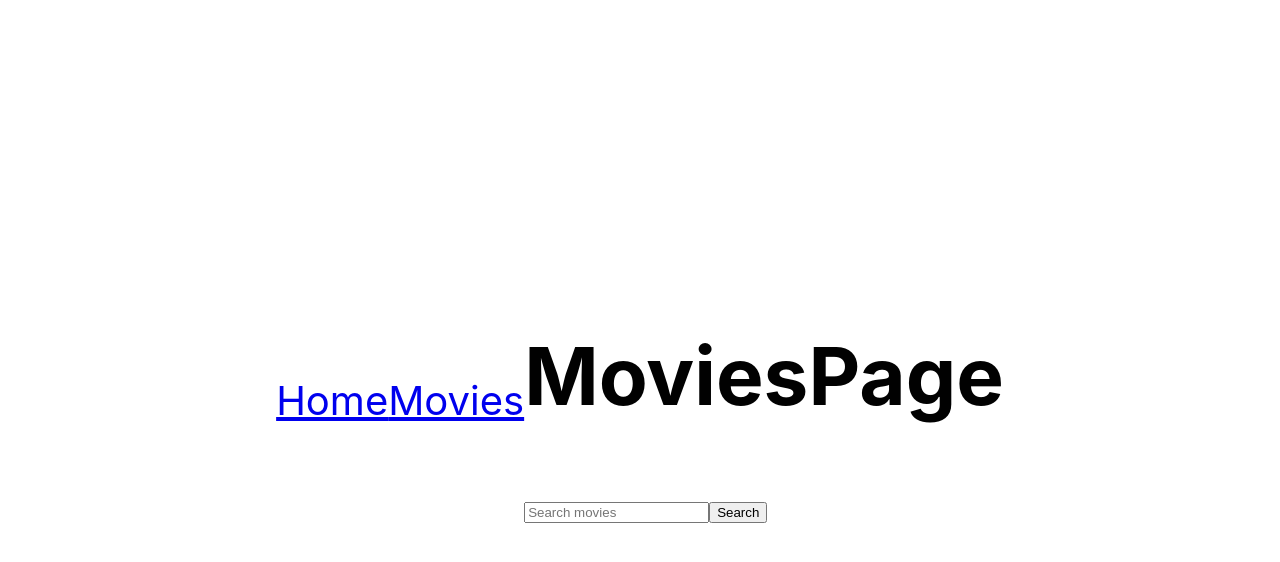
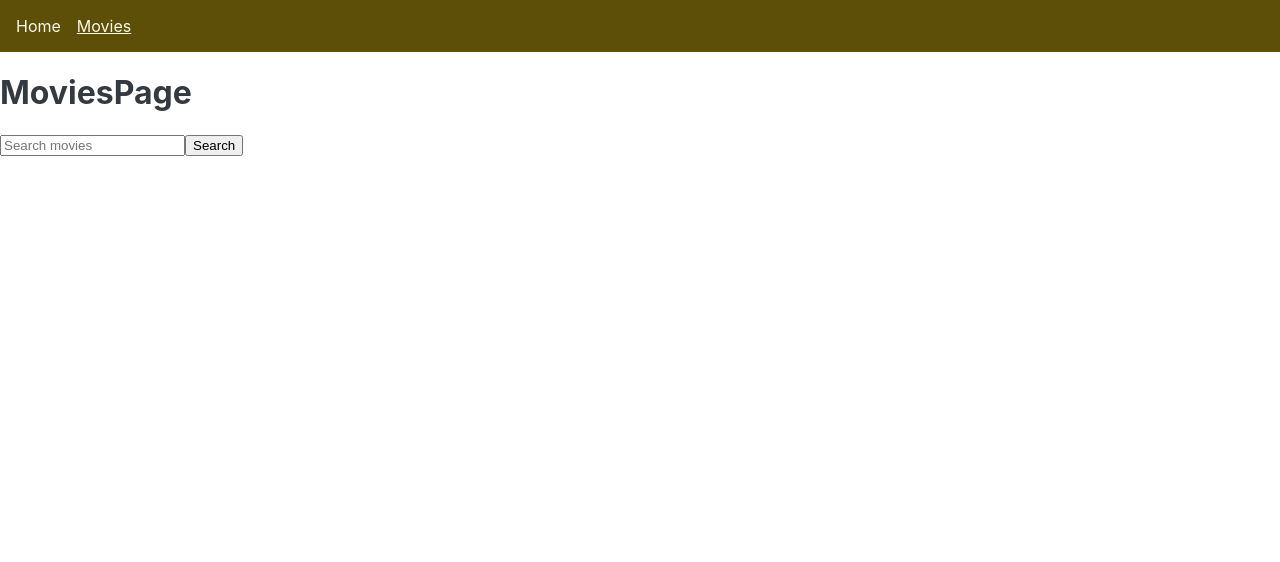
Before and after one commit to MaximNoritsyn/goit-react-woolf-hw-05-movies, a React (Create React App) app: page /movies in a window 1280 px wide. Shown: the top 562 px of the page. Built offline with nearby package versions, Linux system fonts and the light colour scheme.

Commit message:
homepage

```diff
--- a/package.json
+++ b/package.json
@@ -14,6 +14,7 @@
     "react-dom": "^18.1.0",
     "react-router-dom": "^6.23.0",
     "react-scripts": "5.0.1",
+    "styled-components": "^6.1.8",
     "web-vitals": "^2.1.3"
   },
   "scripts": {
--- a/src/api/themoviedb.js
+++ b/src/api/themoviedb.js
@@ -1,19 +1,24 @@
-import { Axios } from "axios";
+import axios from "axios";
 
 const API_TOKEN = "eyJhbGciOiJIUzI1NiJ9.eyJhdWQiOiJhNGMzMjFlMTM3OTU5MzE3MmE5MjY1NzgzZWEzYTUyNyIsInN1YiI6IjY2MmNjNjVkNTExZDA5MDEyN2M0YzAxMSIsInNjb3BlcyI6WyJhcGlfcmVhZCJdLCJ2ZXJzaW9uIjoxfQ.k-PkgOUvGNjz06k4JKIG7Ya_5suCi_NdRIWusKqGE3s"
 const HEADERS = {
     accept: 'application/json',
     Authorization: `Bearer ${API_TOKEN}`
-  }
+}
+
+const client = axios.create({
+    baseURL: "https://api.themoviedb.org/3",
+    headers: HEADERS
+});
 
 export const getTrandingMovies = async () => {
-    const url = "https://api.themoviedb.org/3/trending/movie/day"
-    const response = await Axios.get(url, { headers: HEADERS });
+    const url = "trending/movie/day"
+    const response = await client.get(url);
     return response.data;
 }
 
 export const searchMovies = async (query, page=1) => {
-    const url = `https://api.themoviedb.org/3/search/movie?query=${query}&page=${page}`
-    const response = await Axios.get(url, { headers: HEADERS });
+    const url = `search/movie?query=${query}&page=${page}`
+    const response = await client.get(url);
     return response.data;
 }
--- a/src/components/App.jsx
+++ b/src/components/App.jsx
@@ -1,25 +1,15 @@
-import { Routes, Route, Link } from "react-router-dom";
+import { Routes, Route } from "react-router-dom";
+import { Navigate } from '../components/Navigate';
 import { HomePage } from '../pages/HomePage';
 import { MoviesPage } from '../pages/MoviesPage';
 import { MovieDetailsPage } from '../pages/MovieDetailsPage';
+import css from './app.module.css';
 
 
 export const App = () => {
   return (
-    <div
-      style={{
-        height: '100vh',
-        display: 'flex',
-        justifyContent: 'center',
-        alignItems: 'center',
-        fontSize: 40,
-        color: '#010101'
-      }}
-    >
-      <nav>
-        <Link to="/">Home</Link>
-        <Link to="/movies">Movies</Link>
-      </nav>
+    <div className={css.main}>
+      <Navigate />
       <Routes>
         <Route path="/" element={<HomePage />} />
         <Route path="/movies" element={<MoviesPage />} />
--- /dev/null
+++ b/src/components/MovieList/MovieItem/index.jsx
@@ -0,0 +1,11 @@
+import css from './index.module.css';
+
+export const MovieItem = ({ movie }) => {
+    return (
+        <div className={css.MovieItem}>
+            <img src={`https://image.tmdb.org/t/p/w500${movie.poster_path}`} alt={movie.title} className={css.image} />
+            <h2>{movie.title}</h2>
+            <p>{movie.overview}</p>
+        </div>
+    );
+}
--- /dev/null
+++ b/src/components/MovieList/MovieItem/index.module.css
@@ -0,0 +1,19 @@
+@import url('../../../variables.css');
+
+.MovieItem {
+  display: flex;
+  flex-direction: column;
+  justify-content: start;
+  align-items: center;
+  gap: 0.5rem;
+  padding: 1rem;
+  background-color: var(--accent-bg-color);
+  color: var(--movie-item-text-color);
+  box-shadow: 0 0 10px rgba(0, 0, 0, 0.1);
+  width: 300px;
+}
+
+.image {
+  width: 280px;
+  height: 390px;
+}
--- a/src/components/MovieList/index.jsx
+++ b/src/components/MovieList/index.jsx
@@ -1,10 +1,13 @@
+import { MovieItem } from './MovieItem/index';
+import css from './index.module.css';
+
 
 export const MoviesList = ({ movies }) => {
   return (
-    <ul>
+    <div className={css.movieList}>
       {movies.map(movie => (
-        <li key={movie.id}>{movie.title}</li>
+        <MovieItem key={movie.id} movie={movie} />
       ))}
-    </ul>
+    </div>
   );
 }
--- /dev/null
+++ b/src/components/MovieList/index.module.css
@@ -0,0 +1,8 @@
+.movieList {
+  display: flex;
+  flex-wrap: wrap;
+  justify-content: center;
+  gap: 1rem;
+  background-color: var(--main-bg-color);
+  padding: 1rem;
+}
--- /dev/null
+++ b/src/components/Navigate/index.jsx
@@ -0,0 +1,18 @@
+import { NavLink } from "react-router-dom";
+import styled from "styled-components";
+import css from "./index.module.css";
+
+const StyledLink = styled(NavLink)`
+  &.active {
+    text-decoration: underline;
+  }
+`;
+
+export const Navigate = () => {
+    return (
+        <nav className={css.nav}>
+            <StyledLink to="/" className={css.link}>Home</StyledLink>
+            <StyledLink to="/movies" className={css.link}>Movies</StyledLink>
+        </nav>
+    );
+}
--- /dev/null
+++ b/src/components/Navigate/index.module.css
@@ -0,0 +1,19 @@
+@import url('../../variables.css');
+
+.nav {
+  display: flex;
+  gap: 1rem;
+  align-items: center;
+  padding: 1rem;
+  background-color: var(--nav-bg-color);
+  color: var(--nav-text-color);
+}
+
+.link {
+  color: var(--nav-text-color);
+  text-decoration: none;
+}
+
+.link:hover {
+  text-decoration: underline;
+}
--- /dev/null
+++ b/src/components/app.module.css
@@ -0,0 +1,6 @@
+@import url('../variables.css');
+
+.main {
+  display: block;
+  color: var(--main-text-color);
+}
--- a/src/pages/HomePage/index.jsx
+++ b/src/pages/HomePage/index.jsx
@@ -1,7 +1,27 @@
+import { useState, useEffect } from 'react';
+import { MoviesList } from '../../components/MovieList';
+import { getTrandingMovies } from '../../api/themoviedb';
+
 export const HomePage = () => {
+    const [movies, setMovies] = useState([]);
+
+    useEffect(() => {
+        const setTrandingMovies = async () => {
+            try {
+                const data = await getTrandingMovies();
+                setMovies(data.results);
+            }
+            catch (error) {
+                console.error(error);
+            }
+        }
+        setTrandingMovies()
+    }, []);
+
+
   return (
     <div>
-      <h1>Home Page</h1>
+      {movies.length > 0 && <MoviesList movies={movies} />}
     </div>
   );
 }
--- /dev/null
+++ b/src/variables.css
@@ -0,0 +1,9 @@
+:root {
+  --main-text-color: #343a40;
+  --secondary-text-color: #6c757d;
+  --main-bg-color: #faf3cf;
+  --accent-bg-color: #f6e8a0;
+
+  --nav-bg-color: #5d4f07;
+  --nav-text-color: #fdf9e7;
+}
```
Also changed, not shown: 1 other file (tests, documents, lock files or other folders).
